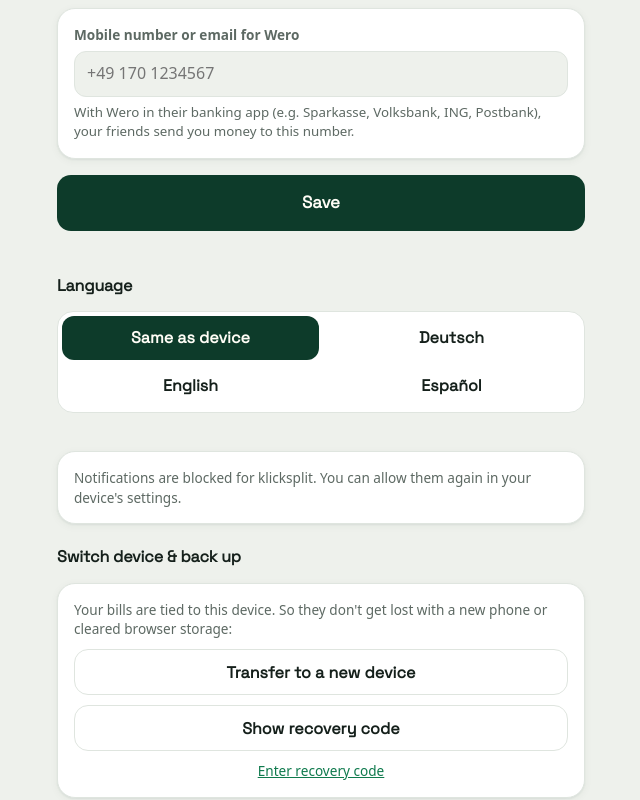
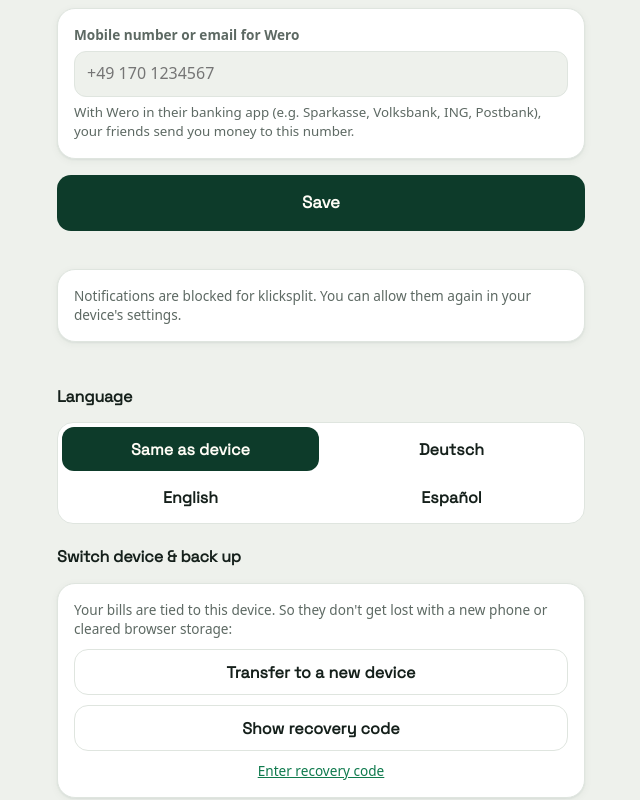
Before and after one commit to boonwalker/billsplit, a React (Vite) app: page / in a window 1280 px wide. Both pictures are taken after a click on the button "Profile". Shown: the top 800 px of the page, without its empty margins (319-959 px from the left). Built offline with nearby package versions, Linux system fonts and the light colour scheme; no server answers.

Commit message:
Profil: Sprachwahl unter den Benachrichtigungen
Co-Authored-By: Claude Opus 5.5 <noreply@anthropic.com>
Claude-Session: https://claude.ai/code/session_01B3Z3CnBHBZChbg3GadPqfR

```diff
--- a/src/pages/Profile.tsx
+++ b/src/pages/Profile.tsx
@@ -183,18 +183,18 @@ export default function Profile({ next }: { next?: string }) {
           <button className="btn btn-primary btn-large">{next === "new" ? t("Weiter zur Kamera") : next === "sample" ? t("Weiter zur Beispielrechnung") : t("Speichern")}</button>
         </form>
 
+        {/* Not while setting up the profile for a first bill, and not in the demo (no server). */}
+        {!next && !DEMO && (
+          <section className="stack push-section">
+            <PushSetting variant="setting" />
+          </section>
+        )}
+
         {/* The app's language: the device's, or one chosen here (reloads the app). */}
         {!next && (
           <section className="stack language-section">
             <h3 className="section-title">{t("Sprache")}</h3>
             <LanguageSetting />
-          </section>
-        )}
-
-        {/* Not while setting up the profile for a first bill, and not in the demo (no server). */}
-        {!next && !DEMO && (
-          <section className="stack push-section">
-            <PushSetting variant="setting" />
           </section>
         )}
         {!next && !DEMO && (
```
Also changed, not shown: 1 other file (tests, documents, lock files or other folders).
